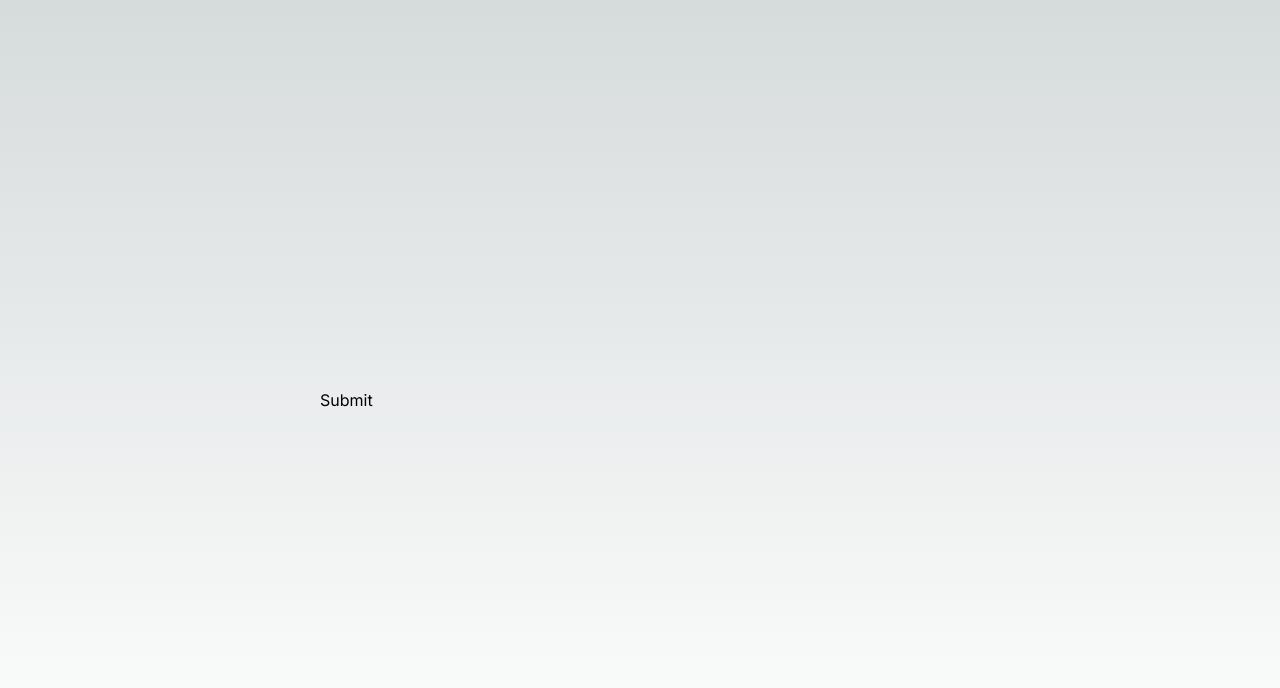
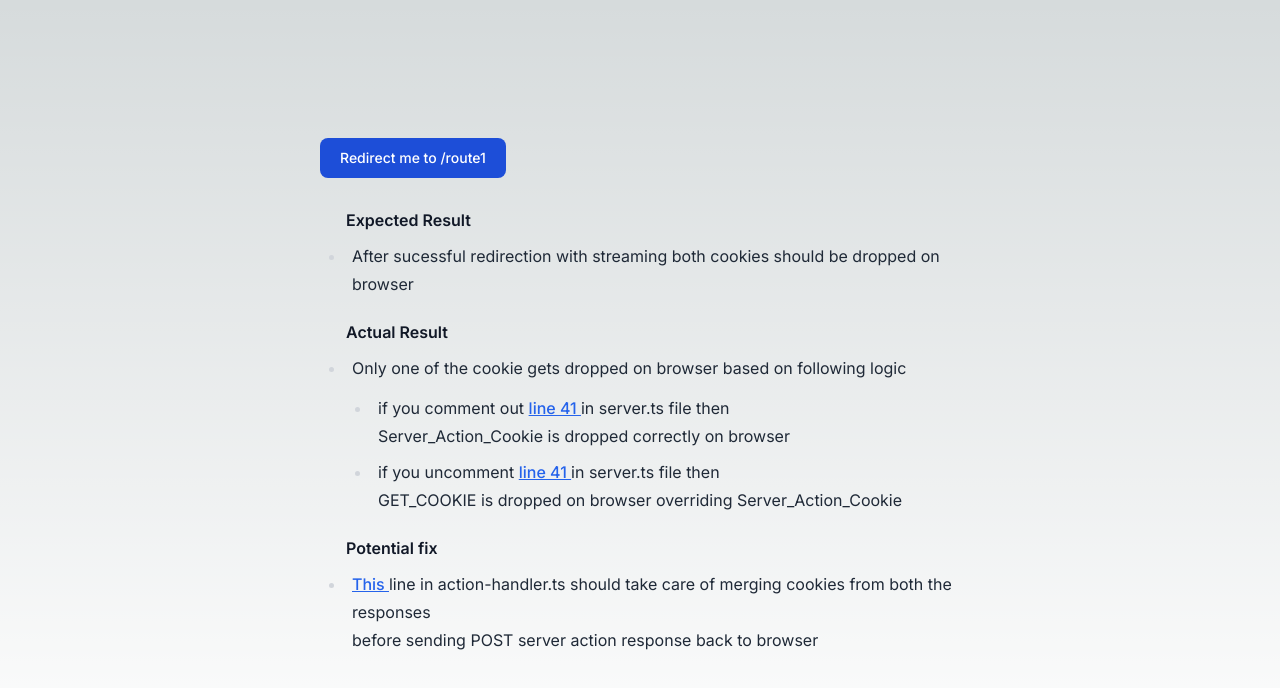
Before and after one commit to technikhil314/nextjs-parallel-routes-sample, a Next.js app: page / in a window 1280 px wide. Shown: the top 688 px of the page. Built offline with nearby package versions, Linux system fonts and the light colour scheme.

Commit message:
chore: added explanation in route page itself

```diff
--- a/package.json
+++ b/package.json
@@ -17,6 +17,7 @@
     "react-dom": "^18"
   },
   "devDependencies": {
+    "@tailwindcss/typography": "^0.5.10",
     "@types/node": "^20",
     "@types/react": "^18",
     "@types/react-dom": "^18",
--- a/src/app/page.tsx
+++ b/src/app/page.tsx
@@ -8,7 +8,48 @@ async function redirectToRoute1() {
 }
 
 export default function page() {
-    return <form action={redirectToRoute1}>
-        <button>Submit</button>
+    return <form action={redirectToRoute1} className="prose dark:text-gray-200 text-gray-800">
+        <button type="button" className="text-white bg-blue-700 hover:bg-blue-800 focus:ring-4 focus:ring-blue-300 font-medium rounded-lg text-sm px-5 py-2.5 me-2 mb-2 dark:bg-blue-600 dark:hover:bg-blue-700 focus:outline-none dark:focus:ring-blue-800">Redirect me to /route1</button>
+        <ul>
+            <strong>Expected Result</strong>
+            <li>After sucessful redirection with streaming both cookies should be dropped on browser</li>
+        </ul>
+        <ul>
+            <strong>Actual Result</strong>
+            <li>Only one of the cookie gets dropped on browser based on following logic</li>
+            <ul>
+                <li>
+                    if you comment out {" "}
+                    <a
+                        className="font-medium text-blue-600 dark:text-blue-500 hover:underline"
+                        href="https://github.com/technikhil314/nextjs-parallel-routes-sample/blob/chore/steaming-cookie-issue/server.ts#L41">
+                        line 41 {" "}
+                    </a> in server.ts file then
+                    <br />
+                    Server_Action_Cookie is dropped correctly on browser
+                </li>
+                <li>
+                    if you uncomment {" "}
+                    <a
+                        className="font-medium text-blue-600 dark:text-blue-500 hover:underline"
+                        href="https://github.com/technikhil314/nextjs-parallel-routes-sample/blob/chore/steaming-cookie-issue/server.ts#L41">
+                        line 41 {" "}
+                    </a>
+                    in server.ts file then
+                    <br />
+                    GET_COOKIE is dropped on browser overriding Server_Action_Cookie
+                </li>
+            </ul>
+        </ul>
+        <ul>
+            <strong>Potential fix</strong>
+            <li>
+                <a className="font-medium text-blue-600 dark:text-blue-500 hover:underline" href="https://github.com/vercel/next.js/blob/canary/packages/next/src/server/app-render/action-handler.ts#L227">
+                    This {" "}
+                </a>
+                line in action-handler.ts should take care of merging cookies from both the responses <br />
+                before sending POST server action response back to browser
+            </li>
+        </ul>
     </form>;
 };
--- a/tailwind.config.ts
+++ b/tailwind.config.ts
@@ -1,20 +1,20 @@
-import type { Config } from 'tailwindcss'
+import type { Config } from "tailwindcss";
 
 const config: Config = {
   content: [
-    './src/pages/**/*.{js,ts,jsx,tsx,mdx}',
-    './src/components/**/*.{js,ts,jsx,tsx,mdx}',
-    './src/app/**/*.{js,ts,jsx,tsx,mdx}',
+    "./src/pages/**/*.{js,ts,jsx,tsx,mdx}",
+    "./src/components/**/*.{js,ts,jsx,tsx,mdx}",
+    "./src/app/**/*.{js,ts,jsx,tsx,mdx}",
   ],
   theme: {
     extend: {
       backgroundImage: {
-        'gradient-radial': 'radial-gradient(var(--tw-gradient-stops))',
-        'gradient-conic':
-          'conic-gradient(from 180deg at 50% 50%, var(--tw-gradient-stops))',
+        "gradient-radial": "radial-gradient(var(--tw-gradient-stops))",
+        "gradient-conic":
+          "conic-gradient(from 180deg at 50% 50%, var(--tw-gradient-stops))",
       },
     },
   },
-  plugins: [],
-}
-export default config
+  plugins: [require("@tailwindcss/typography")],
+};
+export default config;
```
Also changed, not shown: 1 other file (tests, documents, lock files or other folders).
